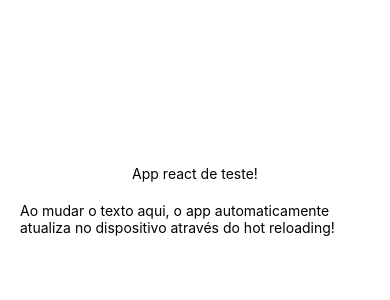
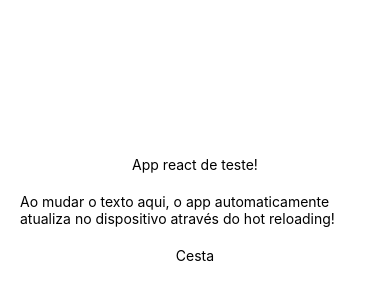
Before and after one commit to gmartpad/orgs-cesta, a React Native app: screen / in a window 390 px wide. Shown: the part 212-512 px from the top of the page. Built offline with nearby package versions, Linux system fonts and the light colour scheme.

Commit message:
Componente de funcao

```diff
--- a/App.js
+++ b/App.js
@@ -1,12 +1,15 @@
 import { StatusBar } from 'expo-status-bar';
 import React from 'react';
 import { StyleSheet, Text, View } from 'react-native';
+
+import Cesta from './src/telas/Cesta'
 
 export default function App() {
   return (
     <View style={styles.container}>
       <Text>App react de teste!</Text>
       <Text style={styles.hotReloading}>Ao mudar o texto aqui, o app automaticamente atualiza no dispositivo através do hot reloading!</Text>
+      <Cesta/>
       <StatusBar style="auto" />
     </View>
   );
--- /dev/null
+++ b/src/telas/Cesta.js
@@ -0,0 +1,6 @@
+import React from 'react';
+import { Text } from 'react-native'
+
+export default function Cesta() {
+    return <Text>Cesta</Text>
+}
```
